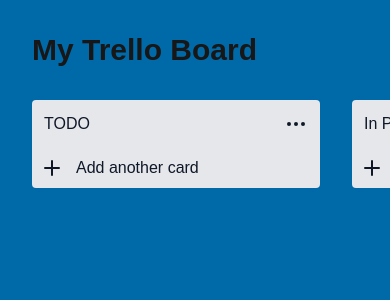
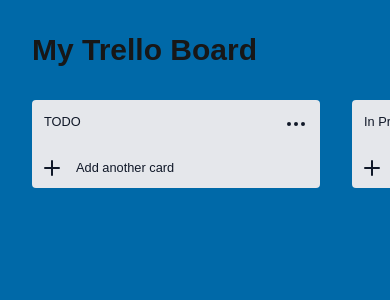
Before and after one commit to HosseinAzadpour/trello, a Next.js app: page / in a window 390 px wide. Shown: the top 300 px of the page. Built offline with nearby package versions, Linux system fonts and the light colour scheme.

Commit message:
responsive font size
responsive font sizes by clamp

```diff
--- a/app/globals.css
+++ b/app/globals.css
@@ -23,6 +23,7 @@
   background: var(--background);
   color: var(--foreground);
   font-family: Arial, Helvetica, sans-serif;
+  font-size: clamp(0.8rem, 1vw, 1.25rem);
 }
 
 input,
```
Also changed, not shown: 1 other file (tests, documents, lock files or other folders).
